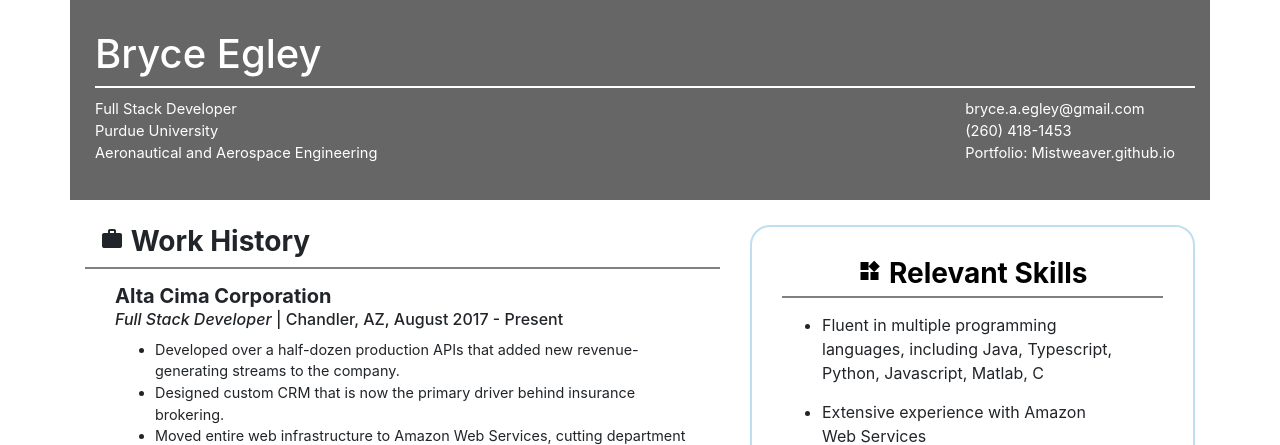
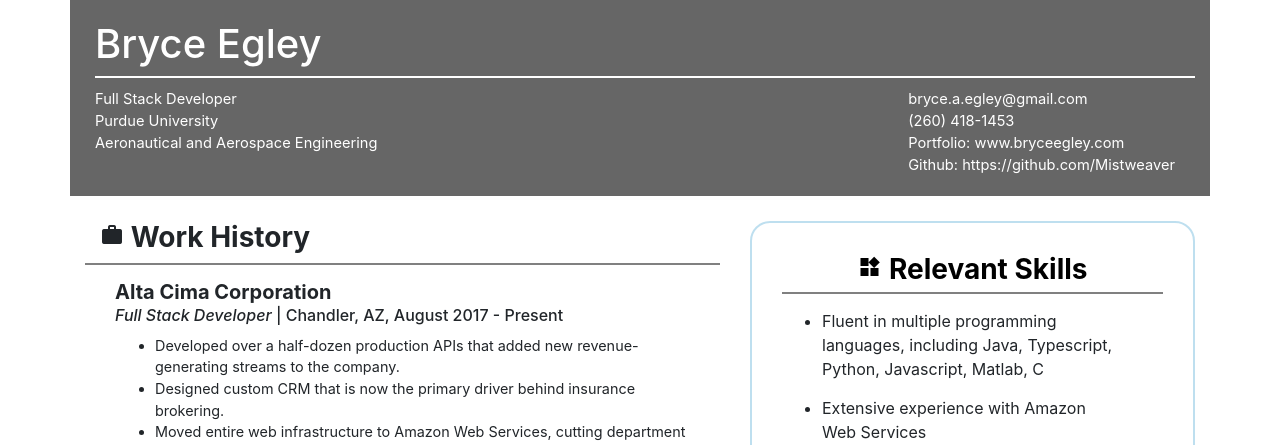
Before and after one commit to Mistweaver/mistweaver.github.io, a PHP site: page /resume.html in a window 1280 px wide. Shown: the top 445 px of the page. Run offline with PHP 8.4, Linux system fonts and the light colour scheme; some libraries are stand-ins or nearby versions.

Commit message:
Changed portfolio url and added github url

```diff
--- a/resume.css
+++ b/resume.css
@@ -15,7 +15,7 @@ h6 {
     padding-left: 15px;*/
 }
 #header {
-    height: 200px;
+    padding-bottom: 20px;
     background-color: rgba(0,0,0,.6);
 }
 
--- a/resume.html
+++ b/resume.html
@@ -13,7 +13,7 @@
     <body style="font: Calibri">
         <div id="header" class="container">
             <div class="row">
-                <div id="headerinfo" class="col-12" style="margin-top: 30px; padding-left: 25px;">
+                <div id="headerinfo" class="col-12" style="margin-top: 20px; padding-left: 25px;">
                     <div style="border-bottom: 2px solid white; color: white;">
                         <h1>Bryce Egley</h1>
                     </div>
@@ -25,10 +25,14 @@
                         </div>
                         <div style="margin-right: 20px;">
                             <p style="margin: 0px; font-size: 11pt;">bryce.a.egley@gmail.com</p>
-                            <p style="margin: 0px; font-size: 11pt;">(260) 418-1453 </p>
+                            <p style="margin: 0px; font-size: 11pt;">(260) 418-1453</p>
                             <p style="margin: 0px; font-size: 11pt;">
                                 Portfolio:
-                                <a href="http://Mistweaver.github.io" style="text-decoration: none; color: white;">Mistweaver.github.io</a>
+                                <a href="http://Mistweaver.github.io" style="text-decoration: none; color: white;">www.bryceegley.com</a>
+                            </p>
+                            <p style="margin: 0px; font-size: 11pt;">
+                                Github:
+                                <a href="https://github.com/Mistweaver" style="text-decoration: none; color: white;">https://github.com/Mistweaver</a>
                             </p>
                         </div>
                     </div>
@@ -112,7 +116,7 @@
                     <div style="
                     border: 2px solid rgba(112, 185, 219, 0.45);
                     border-radius: 20px;
-                    padding: 20px 30px 40px 30px;">
+                    padding: 20px 30px 15px 30px;">
                         <div style="text-align: center; margin-top: 10px;">
                             <h3 style="color: black; padding-bottom: 5px; border-bottom: 2px solid grey;"><i class="material-icons">
                                 widgets
```
